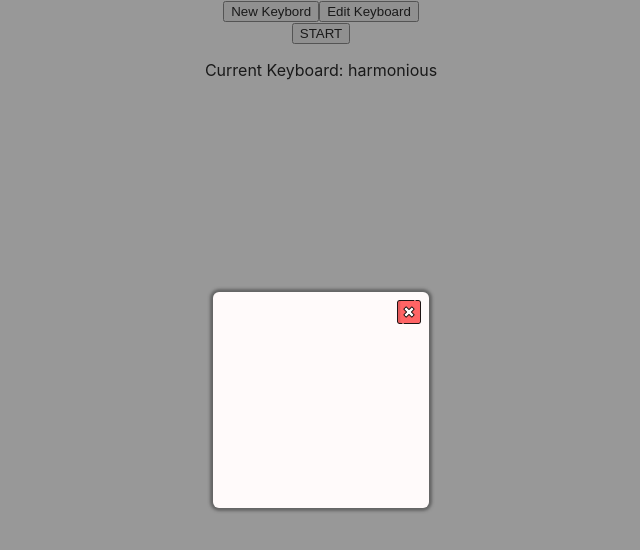
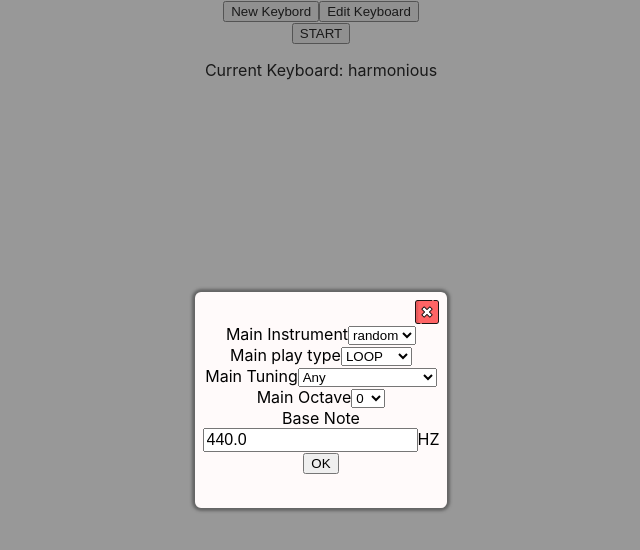
Before and after one commit to HatAndBread/the-keyboard-keyboard, a React (Create React App) app: page / in a window 1280 px wide. Both pictures are taken after a click on the button "New Keybord". Shown: the top 550 px of the page, without its empty margins (319-959 px from the left). Built offline with nearby package versions, Linux system fonts and the light colour scheme.

Commit message:
new keyboard modal

```diff
--- a/src/app/components/modal/EditKeyModal.tsx
+++ b/src/app/components/modal/EditKeyModal.tsx
@@ -1,4 +1,4 @@
-import React, { useContext, useState, useEffect, useRef } from 'react';
+import React, { useContext, useState, useRef } from 'react';
 import Player from '../../music-logic/Player';
 import Keyboard from '../../music-logic/Keyboard';
 import { Context } from '../../../App';
@@ -9,6 +9,7 @@ import './EditKeyModal.css';
 import getBufferName from '../../music-logic/music-loop-helpers/get-buffer-name';
 import scales from '../../music-logic/tuning-systems';
 import { getFraction } from '../../music-logic/tuning-systems';
+import OctaveSelect from './editor-components/OctaveSelect';
 
 const EditKeyModal = ({
   myKey,
@@ -33,7 +34,6 @@ const EditKeyModal = ({
   const bufferSelectRef = useRef<HTMLSelectElement>(null);
   const playTypeSelectRef = useRef<HTMLSelectElement>(null);
   const scaleSelectRef = useRef<HTMLSelectElement>(null);
-  const octaveSelectRef = useRef<HTMLSelectElement>(null);
 
   const handlePlayTypeChange = (e: React.ChangeEvent<HTMLSelectElement>) => {
     playTypeSelectRef.current?.blur();
@@ -111,29 +111,12 @@ const EditKeyModal = ({
           />
           {!randomize && (
             <>
-              <label htmlFor='octave-select'>Octave</label>
-              <select
-                id='octave-select'
-                name='octave-select'
-                ref={octaveSelectRef}
-                onChange={(e) => {
-                  octaveSelectRef.current?.blur();
-                  console.log(pitchFaderValue, e.target.value);
-                  myPlayer.setPlaybackRate(
-                    pitchFaderValue * parseFloat(e.target.value)
-                  );
-                  myPlayer.octave = parseFloat(e.target.value);
-                  setOctave(parseFloat(e.target.value));
-                }}
-                defaultValue={octave}>
-                <option value='0.125'>-3</option>
-                <option value='0.25'>-2</option>
-                <option value='0.5'>-1</option>
-                <option value='1'>0</option>
-                <option value='2'>1</option>
-                <option value='3'>2</option>
-                <option value='4'>3</option>
-              </select>
+              <OctaveSelect
+                myPlayer={myPlayer}
+                pitchFaderValue={pitchFaderValue}
+                setOctave={setOctave}
+                octave={octave}
+              />
               <select
                 onChange={handleTuningChange}
                 ref={scaleSelectRef}
--- a/src/app/components/modal/NewKeyboardModal.tsx
+++ b/src/app/components/modal/NewKeyboardModal.tsx
@@ -1,9 +1,111 @@
-import React, { useContext } from 'react';
+import React, { useContext, useState, useEffect, useRef } from 'react';
 import { Context } from '../../../App';
+import './newKeyboardModal.css';
+import scales from '../../music-logic/tuning-systems';
 
 const NewKeyboardModal = () => {
+  const [baseNote, setBaseNote] = useState(440);
+  const [tuning, setTuning] = useState('any');
+  const [mainInstrument, setMainInstrument] = useState('random');
+  const [mainPlayType, setMainPlayType] = useState('LOOP');
+  const [mainOctave, setMainOctave] = useState(0);
   const ctx = useContext(Context);
-  return <div></div>;
+
+  const removeNonDigitsFromString = (str: string) => {
+    return str.replace(/[^\d.-]/g, '');
+  };
+
+  const createKeyboard = () => {
+    console.log('creating keyboard!');
+    ctx.setCurrentModal && ctx.setCurrentModal(null);
+  };
+  useEffect(() => {
+    console.log(baseNote);
+  }, [baseNote]);
+  return (
+    <div className='NewKeyboardModal'>
+      <div className='instrument-selector'>
+        <label htmlFor='instrument'>Main Instrument</label>
+        <select
+          id='instrument'
+          name='instrument'
+          defaultValue={mainInstrument}
+          onChange={(e) => setMainInstrument(e.target.value)}>
+          <option value='random'>random</option>
+          {ctx.buffers &&
+            Object.keys(ctx.buffers).map((name, index) => (
+              <option key={index} value={name}>
+                {name}
+              </option>
+            ))}
+        </select>
+      </div>
+      <div className='play-type-selector'>
+        <label htmlFor='play-type'>Main play type</label>
+        <select
+          name='play-type'
+          id='play-type'
+          defaultValue={mainPlayType}
+          onChange={(e) => setMainPlayType(e.target.value)}>
+          <option value='LOOP'>LOOP</option>
+          <option value='SINGLE'>SINGLE</option>
+          <option value='RAPID'>RAPID</option>
+        </select>
+      </div>
+      <div className='tuning-selector'>
+        <label htmlFor='tuning'>Main Tuning</label>
+        <select
+          onChange={(e) => setTuning(e.target.value)}
+          id='tuning'
+          name='tuning'
+          defaultValue={tuning}>
+          <option value='any'>Any</option>
+          {Object.keys(scales).map((scale) => (
+            <option value={scale} key={scale}>
+              {scale}
+            </option>
+          ))}
+        </select>
+      </div>
+      <div className='octave-selector'>
+        <label htmlFor='main-octave'>Main Octave</label>
+        <select
+          onChange={(e) => setMainOctave(parseFloat(e.target.value))}
+          id='main-octave'
+          name='main-octave'
+          defaultValue='1'>
+          <option value='0.125'>-3</option>
+          <option value='0.25'>-2</option>
+          <option value='0.5'>-1</option>
+          <option value='1'>0</option>
+          <option value='2'>1</option>
+          <option value='3'>2</option>
+          <option value='4'>3</option>
+        </select>
+      </div>
+      <div className='base-note-selector'>
+        <label htmlFor='base-note'>Base Note</label>
+        <div>
+          <input
+            type='text'
+            id='base-note'
+            placeholder='Pitch in hertz'
+            defaultValue={`${baseNote}.0`}
+            onChange={(e) => {
+              const num = parseFloat(removeNonDigitsFromString(e.target.value));
+              if (typeof num === 'number' && !isNaN(num)) {
+                setBaseNote(num);
+              } else if (isNaN(num)) {
+                setBaseNote(440);
+              }
+            }}
+          />
+          HZ
+        </div>
+      </div>
+      <button onClick={createKeyboard}>OK</button>
+    </div>
+  );
 };
 
 export default NewKeyboardModal;
--- /dev/null
+++ b/src/app/components/modal/editor-components/OctaveSelect.tsx
@@ -0,0 +1,43 @@
+import React, { useRef } from 'react';
+import Player from '../../../music-logic/Player';
+const OctaveSelect = ({
+  myPlayer,
+  pitchFaderValue,
+  octave,
+  setOctave,
+}: {
+  myPlayer: Player;
+  pitchFaderValue: number;
+  octave: number;
+  setOctave: React.Dispatch<React.SetStateAction<number>>;
+}) => {
+  const myRef = useRef<HTMLSelectElement>(null);
+  return (
+    <>
+      <label htmlFor='octave-select'>Octave</label>
+      <select
+        id='octave-select'
+        name='octave-select'
+        ref={myRef}
+        onChange={(e) => {
+          myRef.current?.blur();
+          myPlayer.setPlaybackRate(
+            pitchFaderValue * parseFloat(e.target.value)
+          );
+          myPlayer.octave = parseFloat(e.target.value);
+          setOctave(parseFloat(e.target.value));
+        }}
+        defaultValue={octave}>
+        <option value='0.125'>-3</option>
+        <option value='0.25'>-2</option>
+        <option value='0.5'>-1</option>
+        <option value='1'>0</option>
+        <option value='2'>1</option>
+        <option value='3'>2</option>
+        <option value='4'>3</option>
+      </select>
+    </>
+  );
+};
+
+export default OctaveSelect;
```
Also changed, not shown: src/app/components/modal/newKeyboardModal.css (added).
